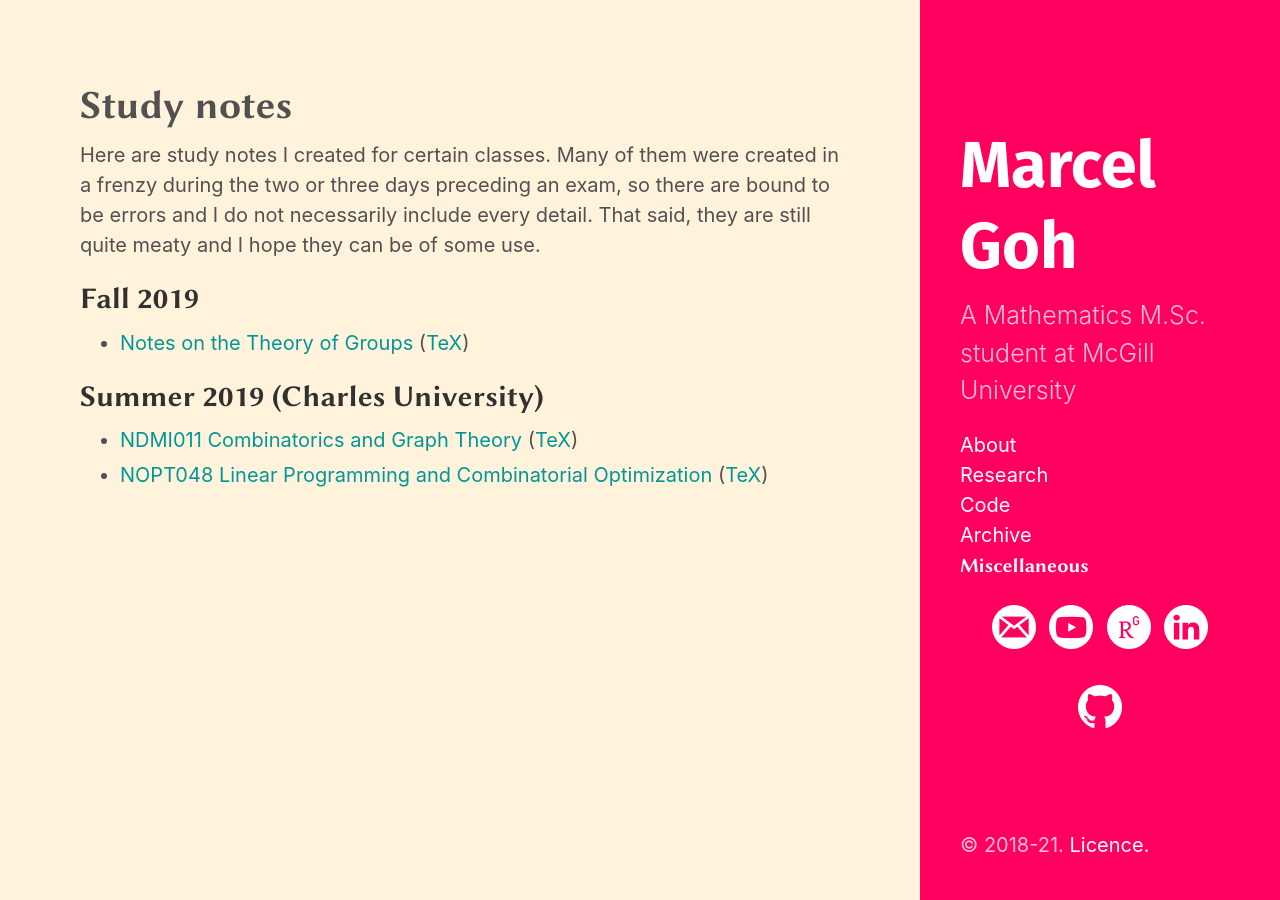
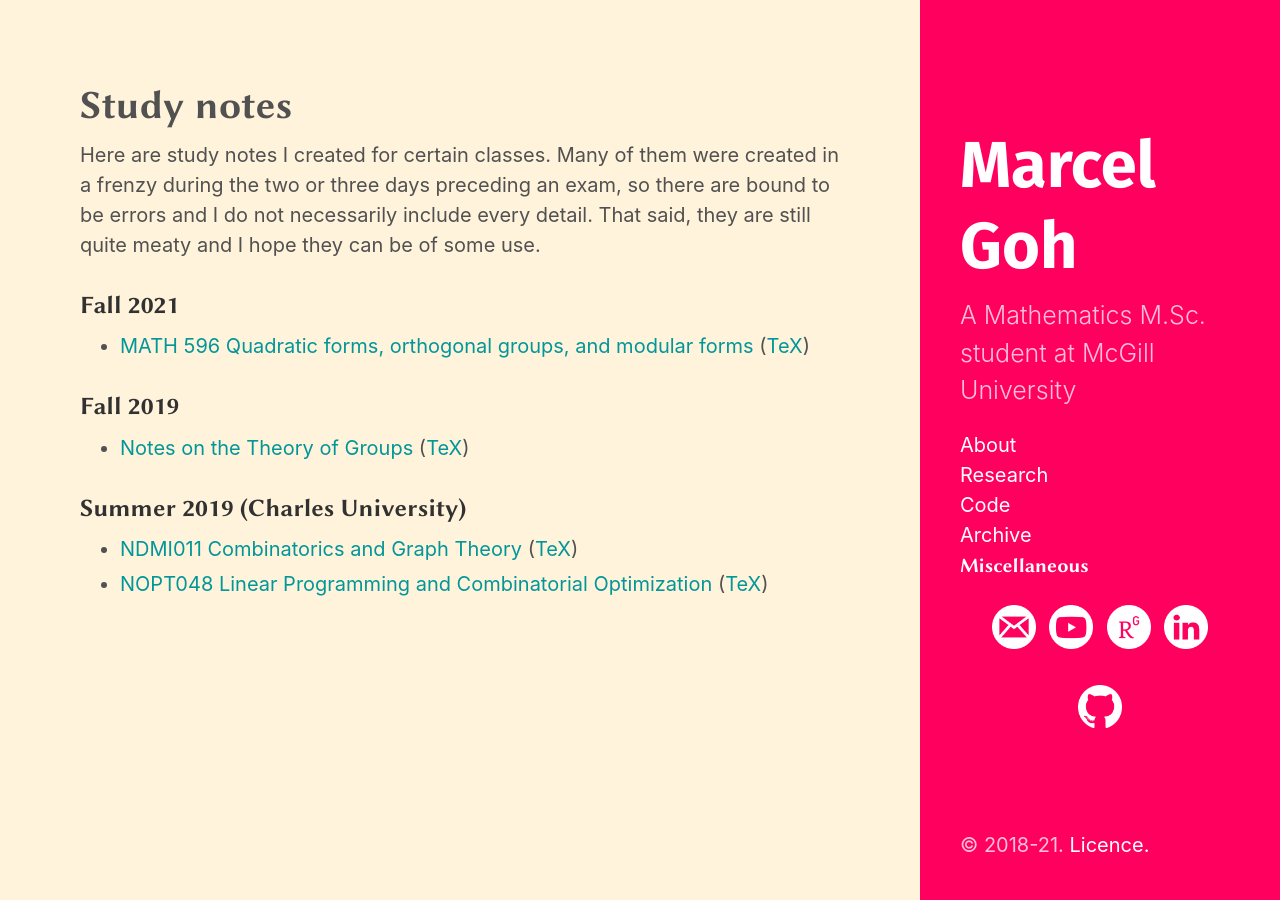
Before and after one commit to marcelgoh/marcelgoh.github.io, a Jekyll site: the page built from misc/study-notes.md, in a window 1280 px wide. Built offline with Jekyll 4.4.1, drawn with Linux system fonts in a browser that asks for light colours; some web fonts are replaced.

Commit message:
Added more notes and video

```diff
--- a/misc/study-notes.md
+++ b/misc/study-notes.md
@@ -11,11 +11,15 @@ Here are study notes I created for certain classes. Many of them were created in
 + [MATH 457 Honours Algebra 4]({{ site.baseurl }}/misc/study-notes/math457.pdf) ([TeX]({{ site.baseurl }}/misc/study-notes/math457.tex))
 --->
 
-## Fall 2019
+### Fall 2021
+
++ [MATH 596 Quadratic forms, orthogonal groups, and modular forms]({{ site.baseurl }}/misc/study-notes/math596notes.pdf) ([TeX](https://raw.githubusercontent.com/marcelgoh/marcelgoh.github.io/master/misc/study-notes/math596notes.tex))
+
+### Fall 2019
 
 + [Notes on the Theory of Groups]({{ site.baseurl }}/misc/study-notes/groups.pdf) ([TeX](https://raw.githubusercontent.com/marcelgoh/marcelgoh.github.io/master/misc/study-notes/groups.tex))
 
-## Summer 2019 (Charles University)
+### Summer 2019 (Charles University)
 
 + [NDMI011 Combinatorics and Graph Theory]({{ site.baseurl }}/misc/study-notes/ndmi011notes.pdf) ([TeX](https://raw.githubusercontent.com/marcelgoh/marcelgoh.github.io/master/misc/study-notes/ndmi011notes.tex))
 + [NOPT048 Linear Programming and Combinatorial Optimization]({{ site.baseurl }}/misc/study-notes/nopt048notes.pdf) ([TeX](https://raw.githubusercontent.com/marcelgoh/marcelgoh.github.io/master/misc/study-notes/nopt048notes.tex))
```
Also changed, not shown: misc/index.md (+1 -0 lines), 6 other files.
